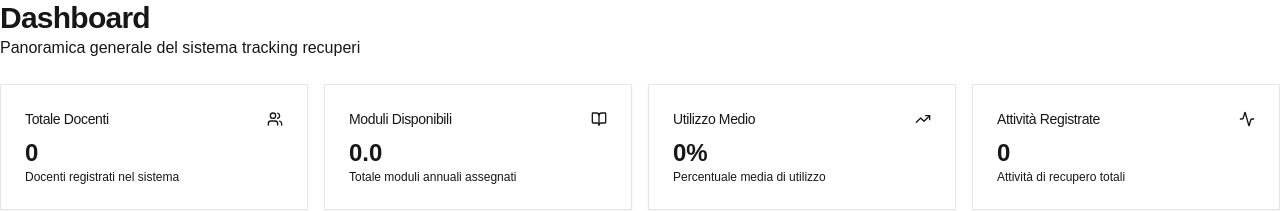
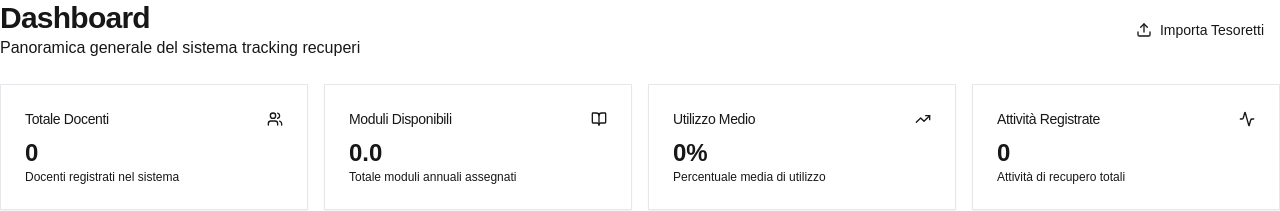
Before and after one commit to holgs/AgendaRecuperiDocente, a Next.js app: page /dashboard in a window 1280 px wide. Shown: the top 211 px of the page. Built offline with nearby package versions, Linux system fonts and the light colour scheme; no server answers.

Commit message:
feat: add import button to dashboard
Added "Importa Tesoretti" button in dashboard header that links to /dashboard/import page for CSV upload.

```diff
--- a/app/dashboard/page.tsx
+++ b/app/dashboard/page.tsx
@@ -1,8 +1,10 @@
 "use client"
 
 import { useEffect, useState } from "react"
+import Link from "next/link"
 import { Card, CardContent, CardDescription, CardHeader, CardTitle } from "@/components/ui/card"
 import { Badge } from "@/components/ui/badge"
+import { Button } from "@/components/ui/button"
 import {
   Table,
   TableBody,
@@ -12,7 +14,7 @@ import {
   TableRow,
 } from "@/components/ui/table"
 import { useToast } from "@/components/ui/use-toast"
-import { Users, BookOpen, Activity, TrendingUp, Loader2 } from "lucide-react"
+import { Users, BookOpen, Activity, TrendingUp, Loader2, Upload } from "lucide-react"
 import { calculatePercentageUsed } from "@/lib/utils"
 
 type DashboardData = {
@@ -98,11 +100,19 @@ export default function DashboardPage() {
 
   return (
     <div className="space-y-6">
-      <div>
-        <h1 className="text-3xl font-bold tracking-tight">Dashboard</h1>
-        <p className="text-muted-foreground">
-          Panoramica generale del sistema tracking recuperi
-        </p>
+      <div className="flex items-center justify-between">
+        <div>
+          <h1 className="text-3xl font-bold tracking-tight">Dashboard</h1>
+          <p className="text-muted-foreground">
+            Panoramica generale del sistema tracking recuperi
+          </p>
+        </div>
+        <Link href="/dashboard/import">
+          <Button>
+            <Upload className="mr-2 h-4 w-4" />
+            Importa Tesoretti
+          </Button>
+        </Link>
       </div>
 
       {/* Stats Cards */}
```
